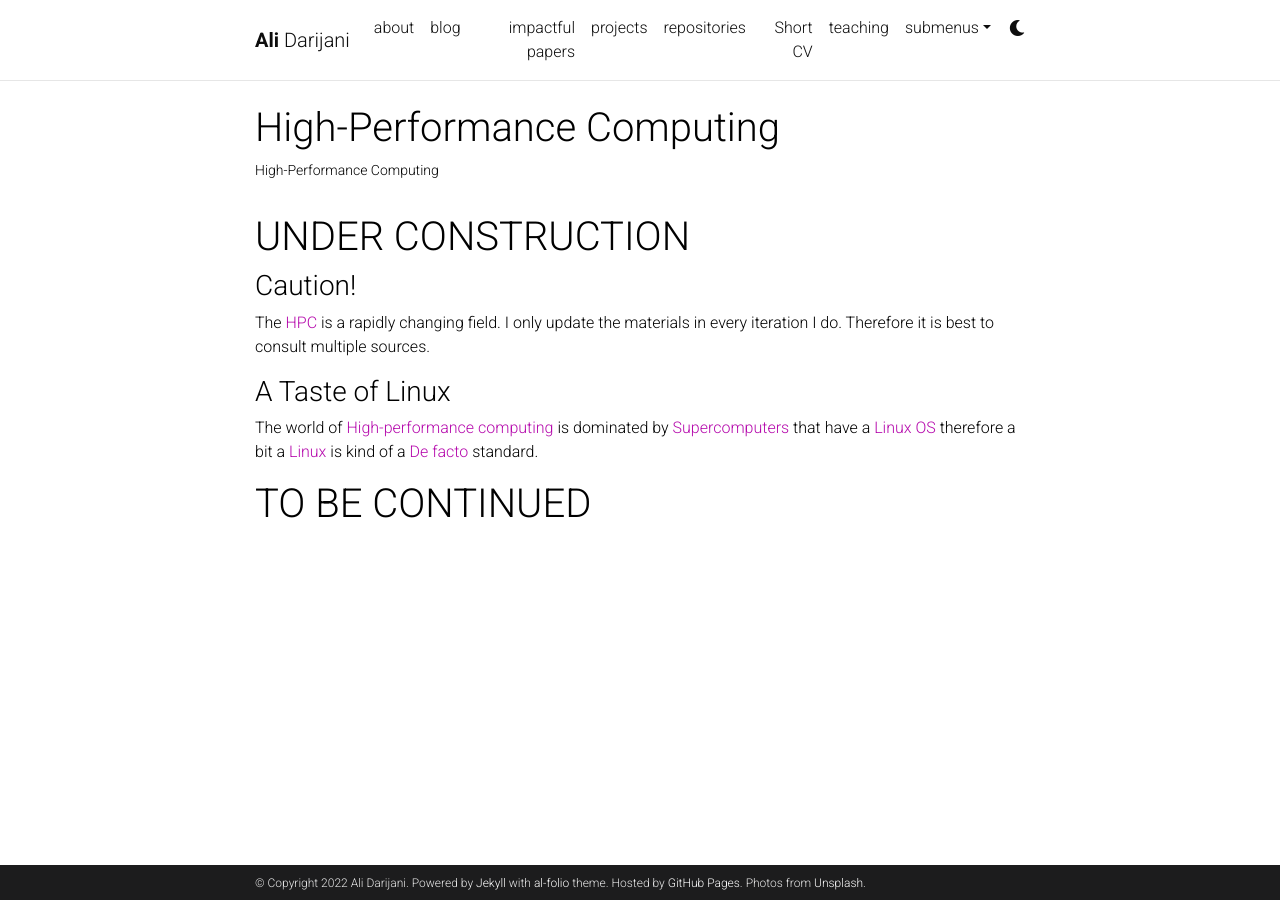
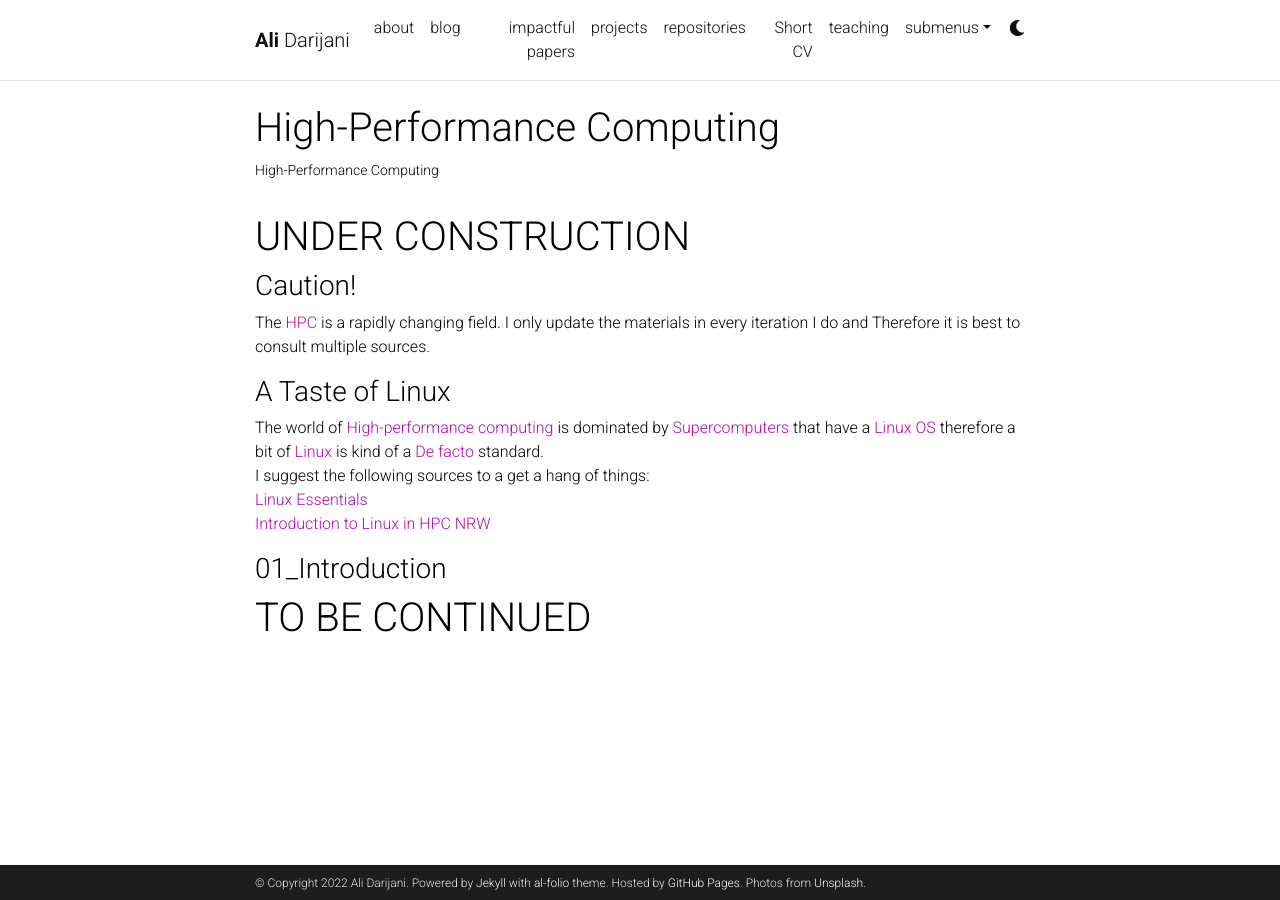
Before and after one commit to adarijani/adarijani.github.io_archived, a Jekyll site: the page built from _projects/5_project.md, in a window 1280 px wide. Built offline with Jekyll 4.4.1, drawn with Linux system fonts in a browser that asks for light colours; comment, search, counter and statistics services are not loaded; a style sheet for code colours, icons or effects is not loaded.

Commit message:
Update 5_project.md

```diff
--- a/_projects/5_project.md
+++ b/_projects/5_project.md
@@ -9,8 +9,14 @@ category: teaching
 
 # UNDER CONSTRUCTION
 ### Caution!
-The [HPC](https://en.wikipedia.org/wiki/High-performance_computing) is a rapidly changing field. I only update the materials in every iteration I do. Therefore it is best to consult multiple sources.
+The [HPC](https://en.wikipedia.org/wiki/High-performance_computing) is a rapidly changing field. I only update the materials in every iteration I do and Therefore it is best to consult multiple sources.
 ### A Taste of Linux
 The world of [High-performance computing](https://en.wikipedia.org/wiki/High-performance_computing) is dominated by [Supercomputers](https://en.wikipedia.org/wiki/Supercomputer) that
-have a [Linux](https://en.wikipedia.org/wiki/Linux) [OS](https://en.wikipedia.org/wiki/Operating_system) therefore a bit a [Linux](https://en.wikipedia.org/wiki/Linux) is kind of a [De facto](https://en.wikipedia.org/wiki/De_facto) standard.
+have a [Linux](https://en.wikipedia.org/wiki/Linux) [OS](https://en.wikipedia.org/wiki/Operating_system) therefore a bit of [Linux](https://en.wikipedia.org/wiki/Linux) is kind of a [De facto](https://en.wikipedia.org/wiki/De_facto) standard.
+I suggest the following sources to a get a hang of things:
+[Linux Essentials](file:///Users/rknot/Downloads/LPI-Learning-Material-010-160-en.pdf)
+[Introduction to Linux in HPC NRW](https://hpc-wiki.info/hpc/Introduction_to_Linux_in_HPC)
+### 01_Introduction
+
+
 # TO BE CONTINUED
```
